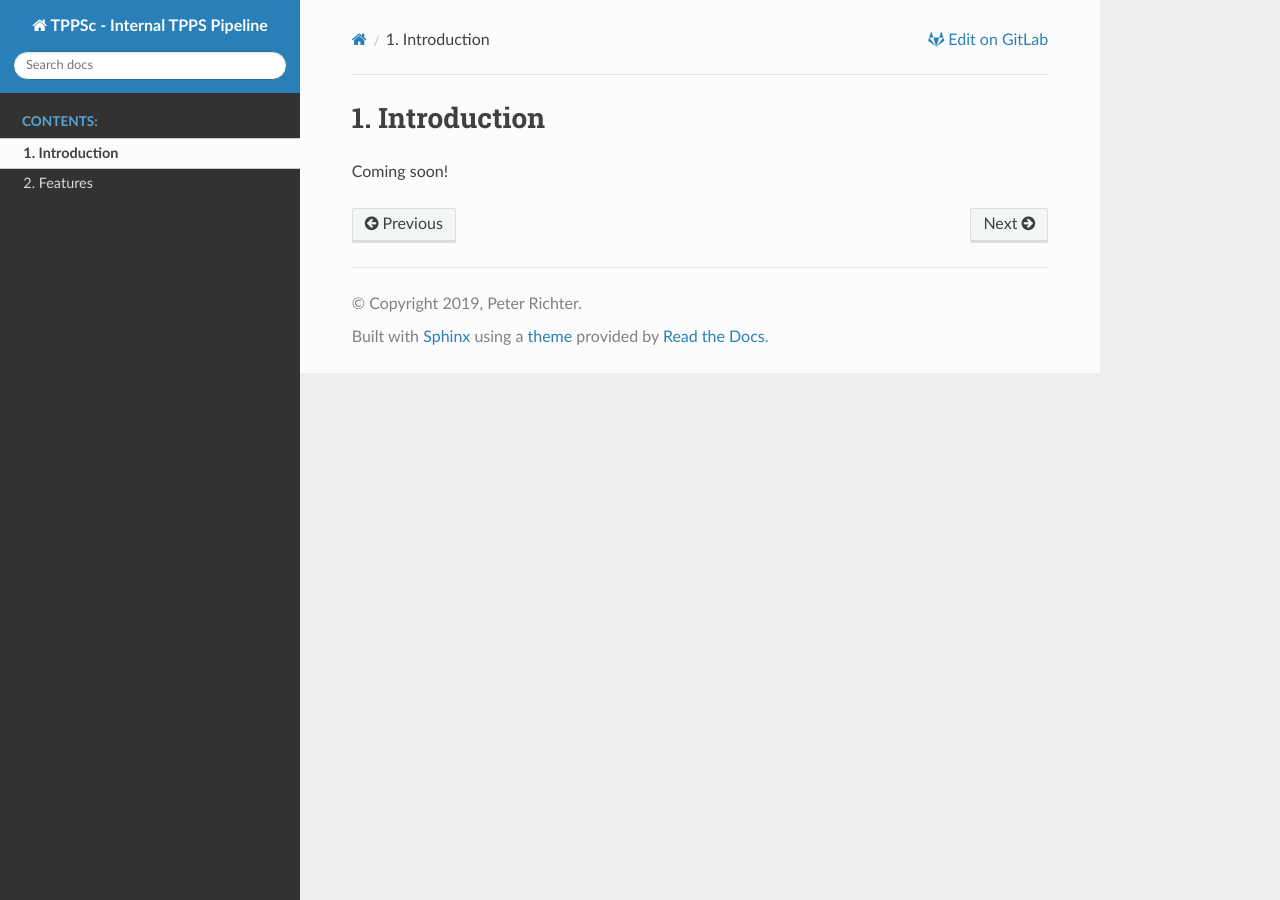
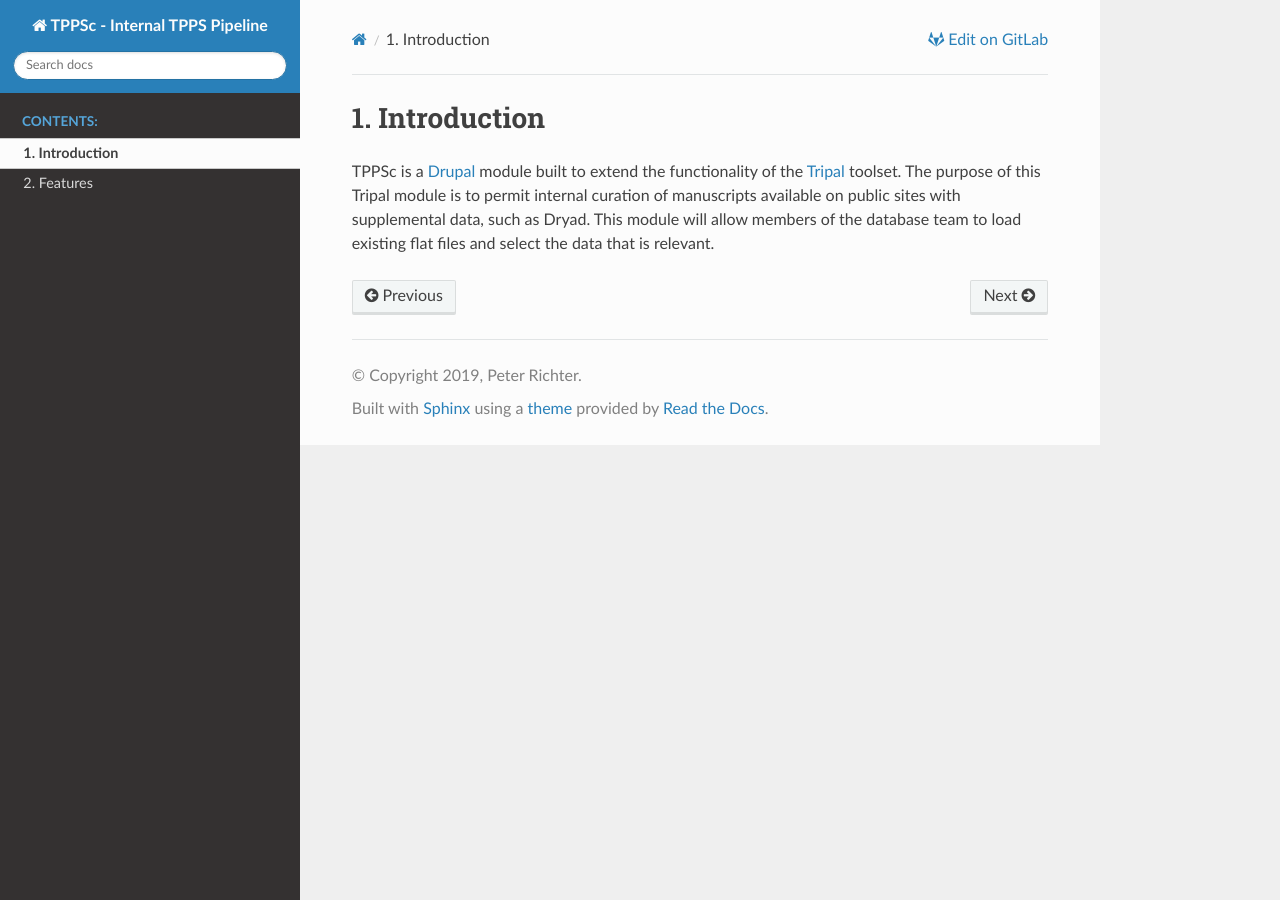
Before and after one commit to par12005/TPPSc, a Sphinx documentation site: the page built from docs/source/intro.rst, in a window 1280 px wide. Built offline with Sphinx 7.4.7 and the Read the Docs theme 2.0.0, drawn with Linux system fonts in a browser that asks for light colours.

Commit message:
Update introduction doc page

```diff
--- a/docs/source/intro.rst
+++ b/docs/source/intro.rst
@@ -1,4 +1,7 @@
 Introduction
 ============
 
-Coming soon!
+TPPSc is a `Drupal`_ module built to extend the functionality of the `Tripal`_ toolset. The purpose of this Tripal module is to permit internal curation of manuscripts available on public sites with supplemental data, such as Dryad. This module will allow members of the database team to load existing flat files and select the data that is relevant.
+
+.. _Drupal: https://www.drupal.org/
+.. _Tripal: http://tripal.info/
```
